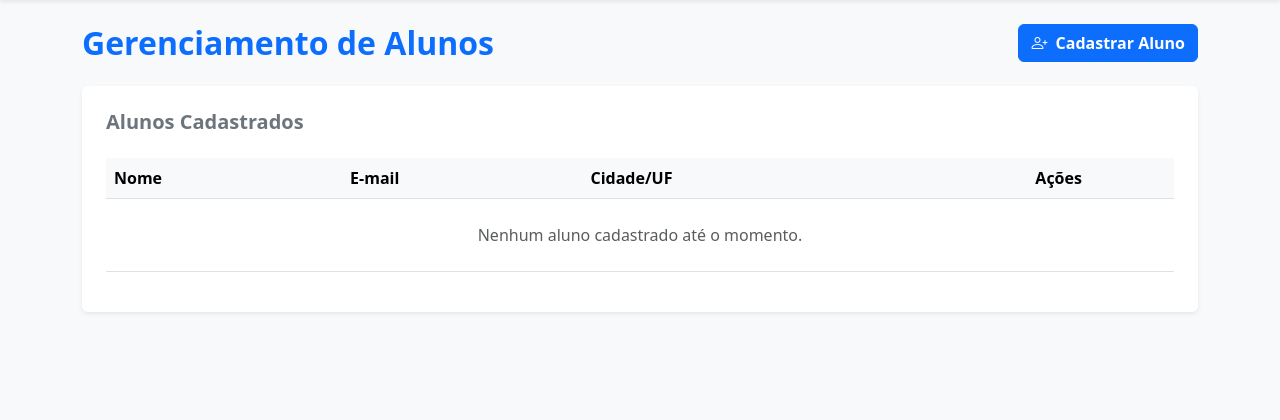
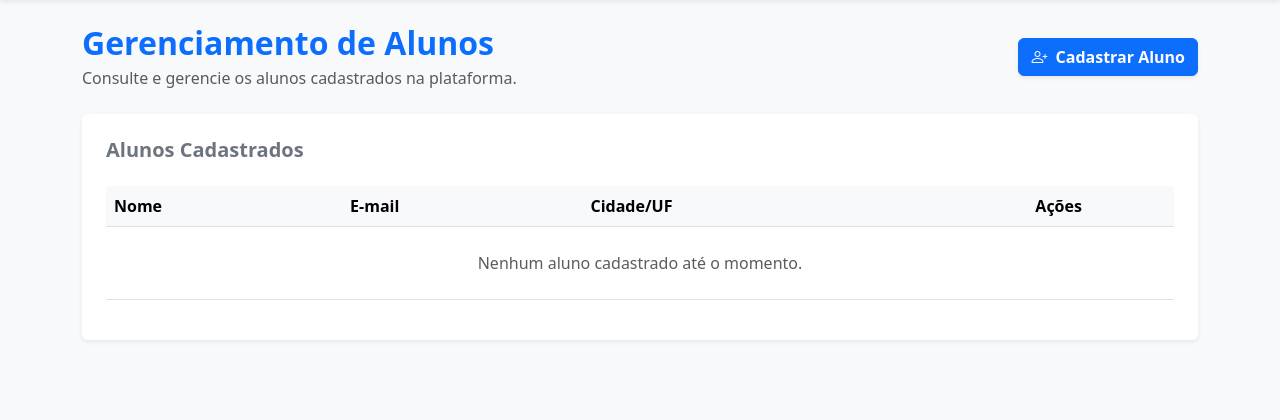
Before and after one commit to paula-helena/projeto_gestao_escolar, a Flask app: page /alunos in a window 1280 px wide. Shown: the part 60-480 px from the top of the page. Run offline with Flask 3, Linux system fonts and the light colour scheme; the visitor is signed in with stand-in values (Sample User, id 1); data that the repository does not hold is empty; some libraries are stand-ins or nearby versions.

Commit message:
ui: align management page headers
Co-authored-by: Copilot <223556219+Copilot@users.noreply.github.com>

```diff
--- a/templates/alunos.html
+++ b/templates/alunos.html
@@ -3,12 +3,17 @@
 {% block title %}Gerenciamento de Alunos - Mr. Dave Idiomas{% endblock %}
 
 {% block content %}
-<div class="d-flex flex-wrap justify-content-between align-items-center gap-3 mb-4">
-    <h1 class="h2 text-primary fw-bold mb-0">Gerenciamento de Alunos</h1>
+<div class="row mb-4 align-items-center">
+    <div class="col">
+        <h2 class="text-primary fw-bold mb-0">Gerenciamento de Alunos</h2>
+        <p class="text-muted mt-1 mb-0">Consulte e gerencie os alunos cadastrados na plataforma.</p>
+    </div>
     {% if is_admin %}
-        <a href="{{ url_for('pagina_cadastro_aluno') }}" class="btn btn-primary fw-bold">
-            <i class="bi bi-person-plus me-1" aria-hidden="true"></i> Cadastrar Aluno
-        </a>
+        <div class="col-auto">
+            <a href="{{ url_for('pagina_cadastro_aluno') }}" class="btn btn-primary fw-bold shadow-sm">
+                <i class="bi bi-person-plus me-1" aria-hidden="true"></i> Cadastrar Aluno
+            </a>
+        </div>
     {% endif %}
 </div>
 
```
Also changed, not shown: templates/professores.html (+10 -5 lines), tests/test_navegacao_senha.py (+14 -4 lines).
